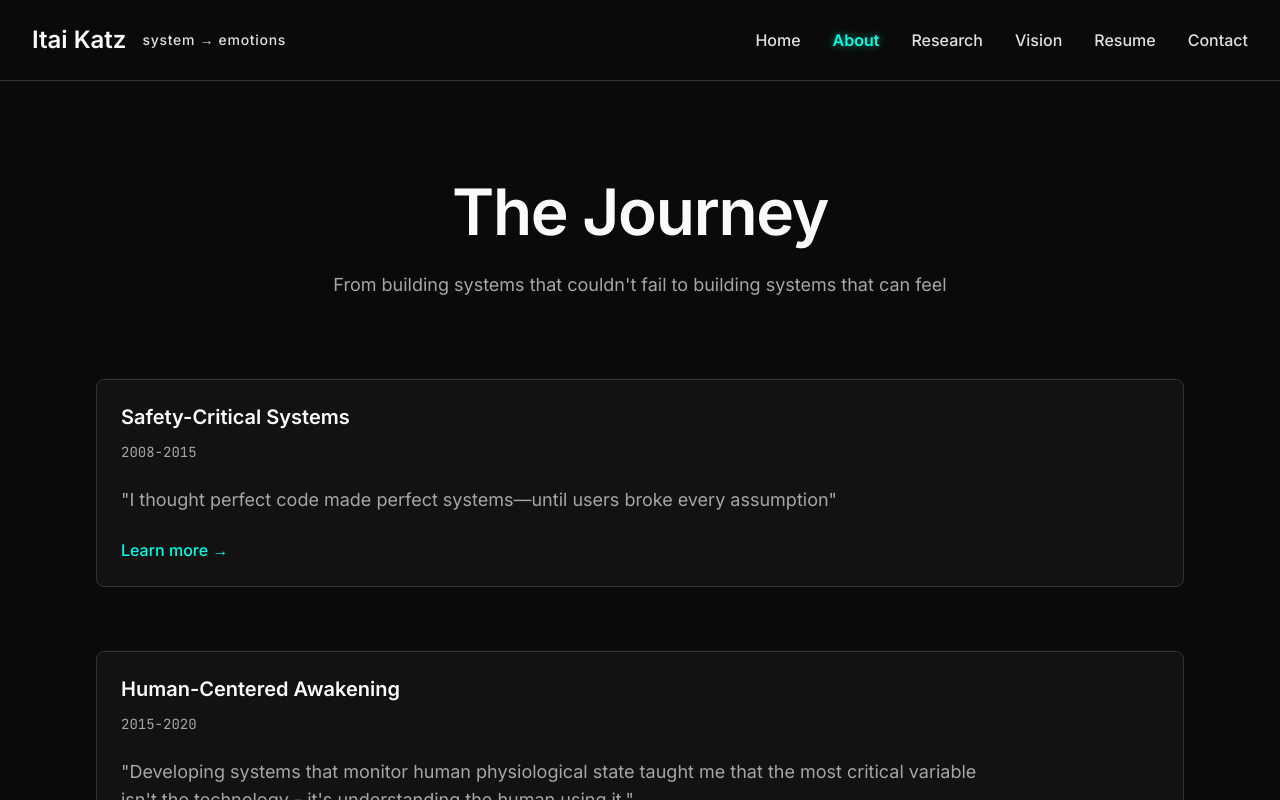
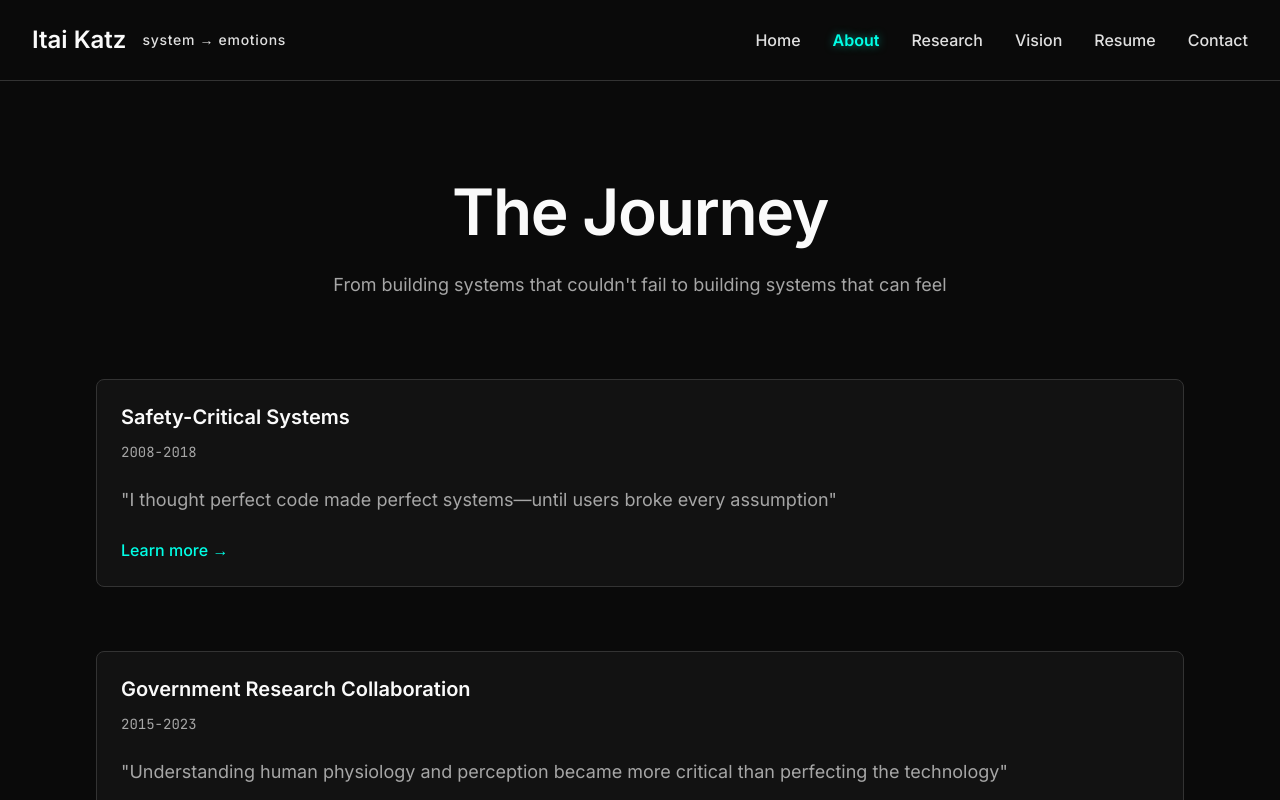
Before and after one commit to Shongilon/heartfelt-systems, a React (Vite) app: page /about in a window 1280 px wide. Shown: the top 800 px of the page. Built offline with nearby package versions, Linux system fonts and the light colour scheme.

Commit message:
Update About page journey
Updated the About page with a revised journey structure, including new dates, project details, and quotes for each section.

```diff
--- a/src/pages/About.tsx
+++ b/src/pages/About.tsx
@@ -5,39 +5,36 @@ const About = () => {
 
   const timelinePeriods = [
     {
-      id: '2008-2015',
+      id: '2008-2018',
       title: 'Safety-Critical Systems',
-      subtitle: '2008-2015',
+      subtitle: '2008-2018',
       description: '"I thought perfect code made perfect systems—until users broke every assumption"',
       details: [
-        "Core aviation systems development",
-        "Foundation in reliability engineering",
-        "Built systems where failure wasn't an option",
-        "Learned that humans are the most unpredictable component"
+        "Led development of mission-critical aviation systems",
+        "Established expertise in DO-178C and safety-critical standards",
+        "Discovered the gap between technical perfection and human reality"
       ]
     },
     {
-      id: '2015-2020',
-      title: 'Human-Centered Awakening',
-      subtitle: '2015-2020',
-      description: '"Developing systems that monitor human physiological state taught me that the most critical variable isn\'t the technology - it\'s understanding the human using it."',
+      id: '2015-2023',
+      title: 'Government Research Collaboration',
+      subtitle: '2015-2023',
+      description: '"Understanding human physiology and perception became more critical than perfecting the technology"',
       details: [
-        "Canary physiological monitoring system (2015-2017) - U.S. Navy evaluation",
-        "DVE-M pilot cueing research (2019-2021) - U.S. Army collaboration",
-        "NVIDIA advanced systems (2022-2023)",
-        "Shifted focus from pure technical performance to human-centered design"
+        "Canary physiological monitoring evaluation (U.S. Navy, 2015-2017)",
+        "DVE-M pilot cueing systems research (U.S. Army, 2019-2021)",
+        "Advanced AI infrastructure development (NVIDIA, 2022-2023)"
       ]
     },
     {
       id: '2023-present',
       title: 'Emotion AI Research',
       subtitle: '2023-Present',
-      description: '"From monitoring pilot stress to recognizing human emotions - the same principles of human-centered design apply."',
+      description: '"From monitoring pilot stress to recognizing human emotions—the same human-centered principles guide both"',
       details: [
-        "REACTU.io technical leadership",
-        "Healthcare-focused emotion recognition",
-        "Building AI that understands human emotional states",
-        "Developing privacy-first physiological emotion detection"
+        "Technical leadership of real-time physiological signal processing",
+        "Neural network development for multimodal emotion recognition",
+        "Privacy-preserving healthcare AI system architecture"
       ]
     }
   ];
```
